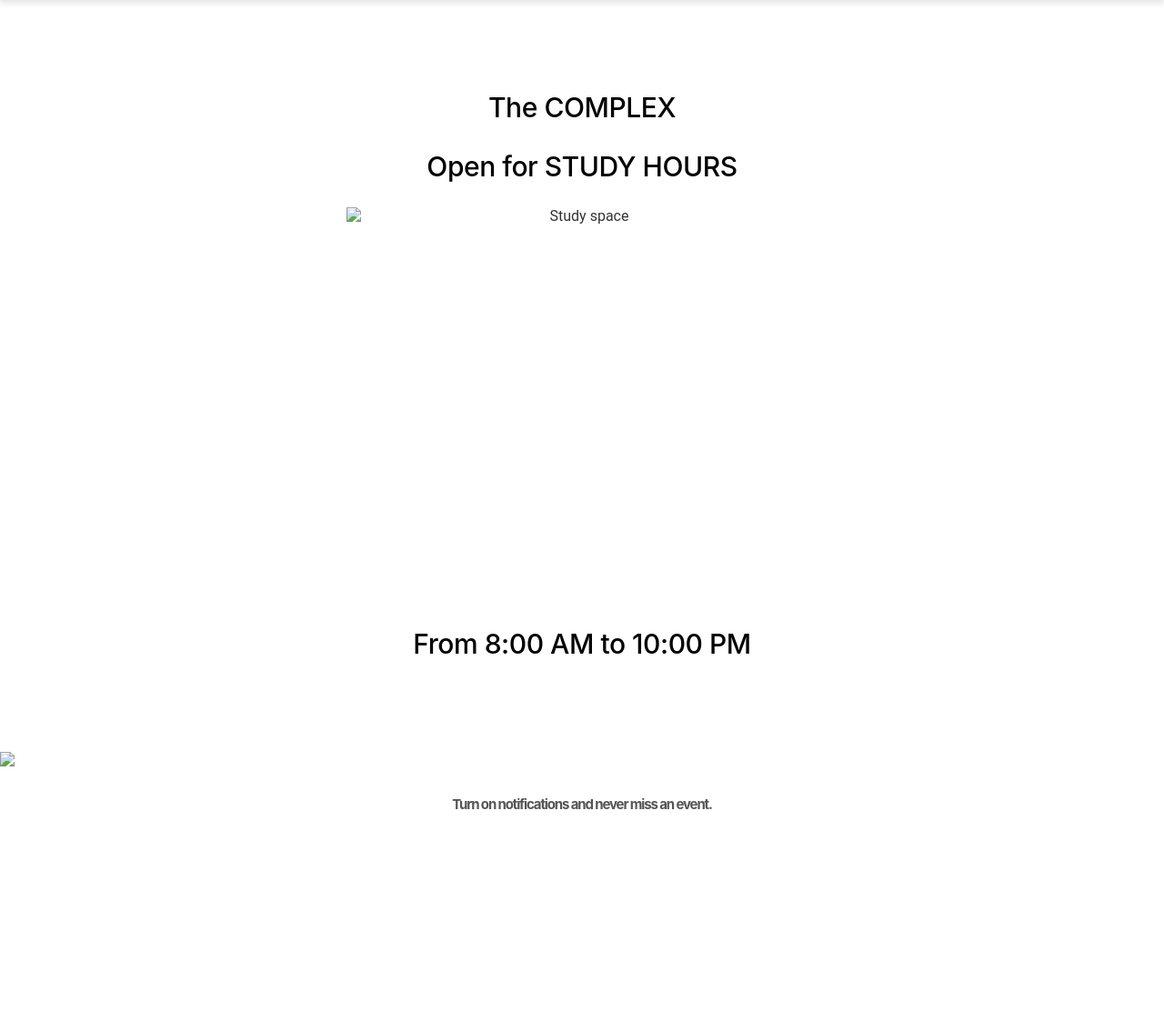
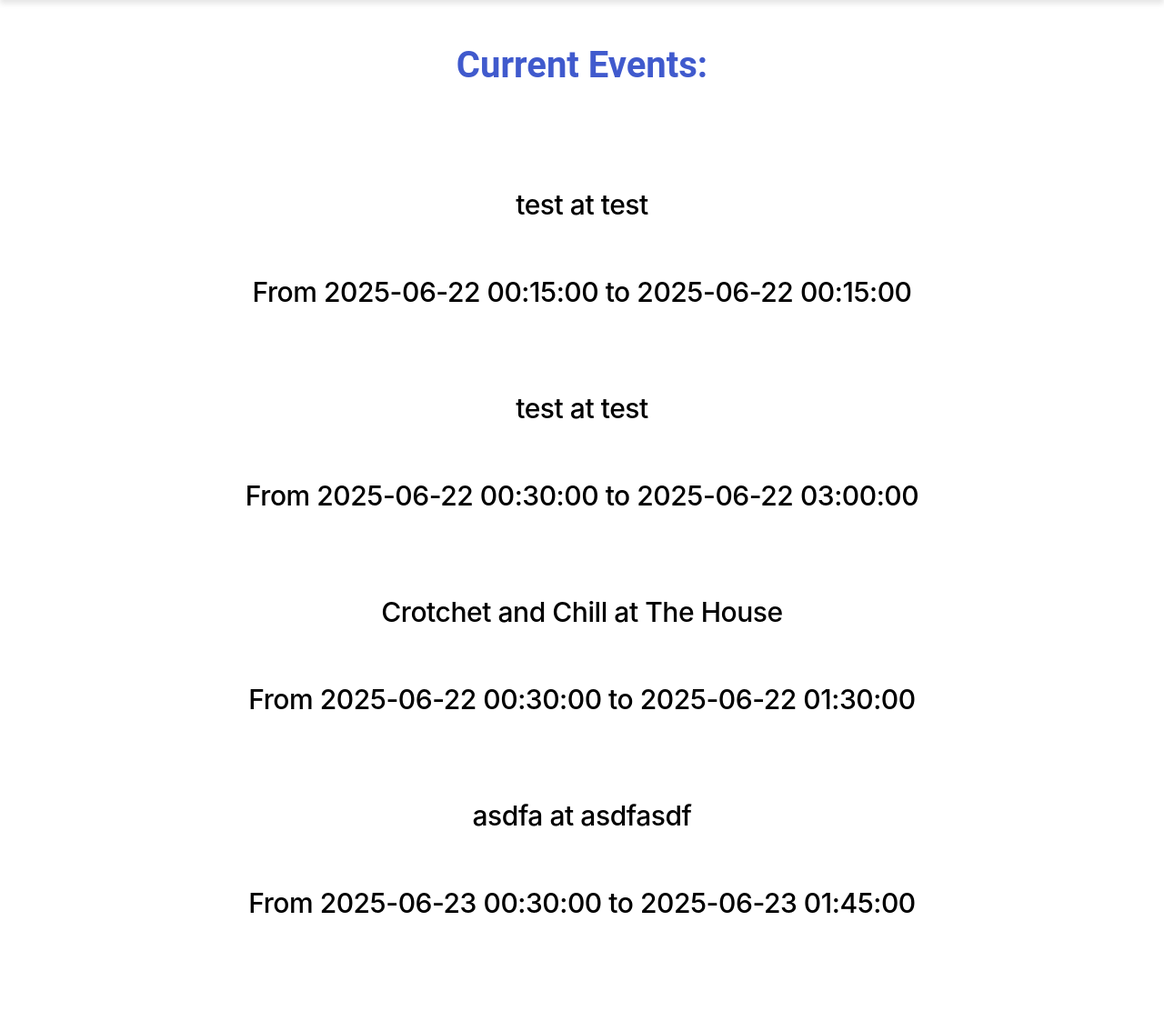
Before and after one commit to ealee0205/famdinner, a Flask app: template famdinner/templates/main/index.html in a window 1280 px wide. Shown: the part 72-1184 px from the top of the page at 91% size. Run offline with Flask 3, Linux system fonts and the light colour scheme; the template is opened without the code that fills it: values that come from a table or form of the project are taken from there, others are empty; some libraries are stand-ins or nearby versions.

Commit message:
curr event feature added

```diff
--- a/famdinner/main.py
+++ b/famdinner/main.py
@@ -16,7 +16,12 @@ bp = Blueprint("main", __name__)
 @bp.route("/")
 @flask_login.login_required
 def home():
-    return render_template("main/index.html")
+    current_time = datetime.now(dateutil.tz.tzlocal())
+    ongoing_events = model.Event.query.filter(
+        model.Event.start_date <= current_time,
+        model.Event.end_date >= current_time
+    ).all()
+    return render_template("main/index.html", ongoing_events=ongoing_events)
 
 @bp.route("/profile")
 @flask_login.login_required
--- a/famdinner/static/styles.css
+++ b/famdinner/static/styles.css
@@ -341,7 +341,7 @@ body {
     padding: 0;
 }
 .home {
-    padding-top: 80px;
+    padding-top: 120px;
     background-color: rgba(255, 255, 255, 1);
     display: flex;
     padding-bottom: 1726px;
--- a/famdinner/templates/auth/login.html
+++ b/famdinner/templates/auth/login.html
@@ -2,6 +2,7 @@
 /* Login Page Styles */
 
 body {
+    font-family: 'Roboto', Arial, sans-serif;
     display: flex;
     justify-content: center;
     align-items: center;
--- a/famdinner/templates/auth/signup.html
+++ b/famdinner/templates/auth/signup.html
@@ -1,6 +1,7 @@
 <style>
     /* Center the sign-up container */
     body {
+        font-family: 'Roboto', Arial, sans-serif;
         display: flex;
         justify-content: center;
         align-items: center;
@@ -109,6 +110,8 @@
         </div>
     </form>
 
+    <h3>Already have an account? <a href="{{ url_for('auth.login') }}">LOGIN</a></h3>
+
     {% with messages = get_flashed_messages() %}
         {% for message in messages %}
             <div class="notification">{{ message }}</div>
--- a/famdinner/templates/main/index.html
+++ b/famdinner/templates/main/index.html
@@ -23,10 +23,11 @@ href="{{ url_for('static', filename='styles.css') }}">
 
         <main class="main-content">
             <section class="hero-section">
-                <h2 class="hero-title">The COMPLEX</h2>
-                <h3 class="hero-subtitle">Open for STUDY HOURS</h3>
-                <img src="https://cdn.builder.io/api/v1/image/assets/TEMP/31a569e9384cf12d71f2a40b57c1986cc051df85?placeholderIfAbsent=true&apiKey=9dc4f8adc48346e396b1d43abddb888e" class="hero-image" alt="Study space" />
-                <p class="hero-hours">From 8:00 AM to 10:00 PM</p>
+                <h1 class="section-title">Current Events:</h1>
+                {% for event in ongoing_events %}
+                <h2 class="hero-title">{{ event.title }} at {{ event.location }}</h2>
+                <p class="hero-hours">From {{ event.start_date }} to {{ event.end_date }}</p>
+                {% endfor %}
             </section>
 
             <section class="notification-section">
```
Also changed, not shown: instance/famdinner.db, testpng.png (deleted), 1 other file.
